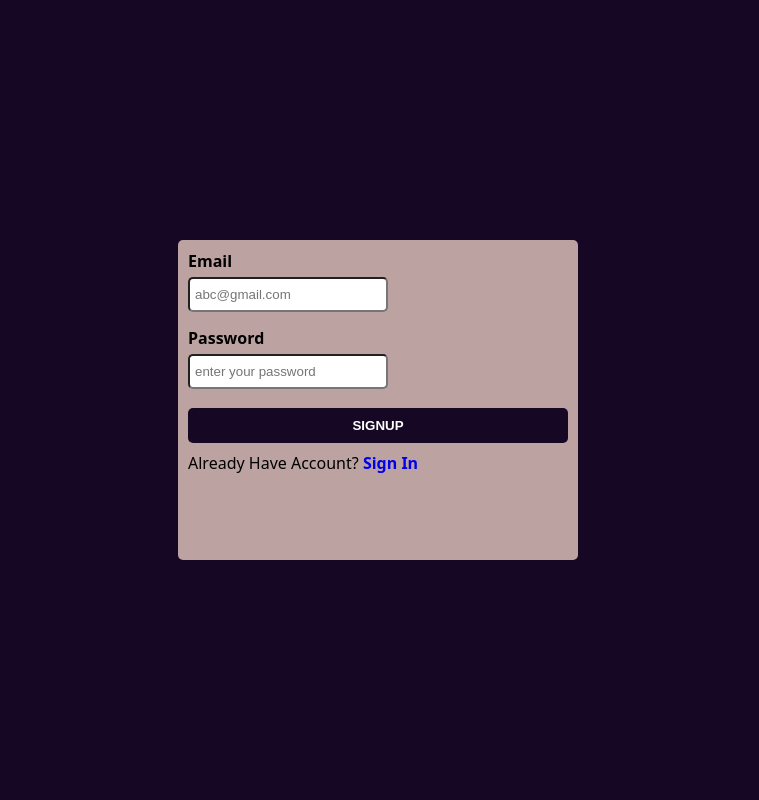
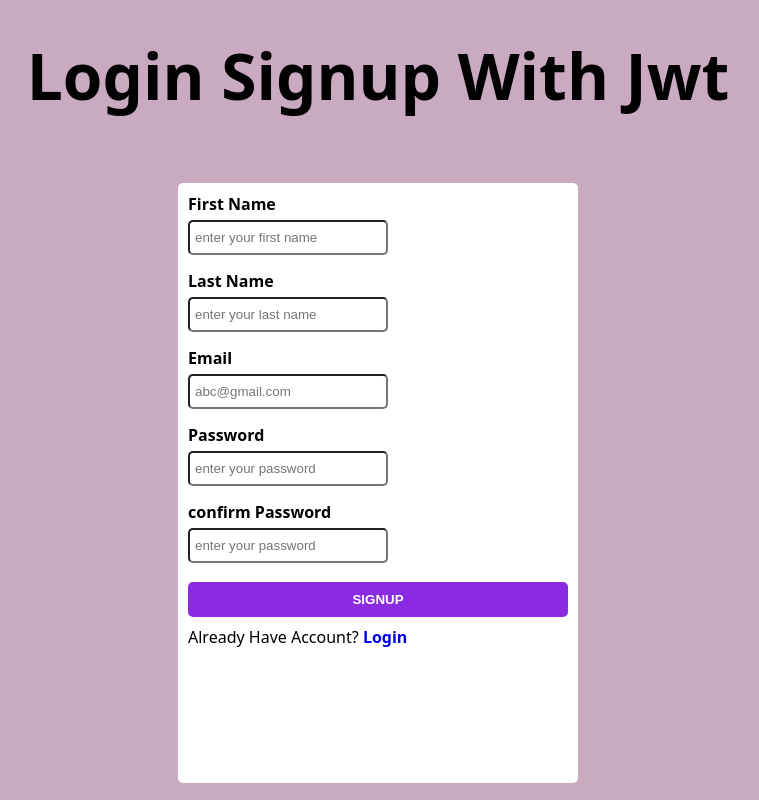
Before and after one commit to Asif101285/login-signup-jwt, a plain HTML site: page public/index.html in a window 1280 px wide. Shown: the whole page, without its empty margins (262-1021 px from the left). Drawn offline with Linux system fonts and the light colour scheme.

Commit message:
server start remaining

```diff
--- a/public/app.css
+++ b/public/app.css
@@ -1,6 +1,6 @@
 body {
     font-family: Arial, sans-serif;
-    background-color: #f2f2f2;
+    background-color: rgb(202, 170, 193);
     margin: 0;
     padding: 0;
 
--- a/public/index.html
+++ b/public/index.html
@@ -3,19 +3,34 @@
 <head>
     <meta charset="UTF-8">
     <meta name="viewport" content="width=device-width, initial-scale=1.0">
-    <title>sign up</title>
-    <link rel="stylesheet" href="style.css">
+    <title>login signup with jwt</title>
+    <link rel="stylesheet" href="signup.css">
+</head>
+<body>
+
+    <navbar class="nav">
+        <div class="">
+            <h1>login signup with jwt</h1>
+        </div>
+    </navbar>
 
 
 
 
-
-</head>
-<body>
-
     <div class="signup">
         <!--email-->
         <form class="email" id="form">
+            <label for="">First Name</label>
+            <input type="text" id="first name"
+            placeholder="enter your first name"
+            minlength="3"
+            maxlength="20">
+
+            <label for="">Last Name</label>
+            <input type="text" id="last name"
+            placeholder="enter your last name"
+            minlength="1"
+            maxlength="20">
             <label for="email">Email</label>
             <input type="email"name="email" id="email"
              placeholder="abc@gmail.com"
@@ -29,7 +44,18 @@
          name="password"
          id="password"
          placeholder="enter your password"
-        minlength="6"
+         minlength="8"
+         required>
+
+        </div>
+
+        <div class="password">
+            <label for="password">confirm Password</label>
+            <input type="password"
+            name="password"
+            id="confirmpassword"
+            placeholder="enter your password"
+            minlength="8"
             required>
 
            </div>
@@ -42,13 +68,12 @@
 
         <div class="group">
          <p>Already Have Account?</p>
-        <a href="./login.html">Sign In</a>
+         <a href="./login.html">Login</a>
        </div>
 
     </div>
 
-   <script type="module" src="app.js"></script>
-
+    <script type="module" src="signup.js"></script>
 
 </body>
 </html>
--- a/public/login.css
+++ b/public/login.css
@@ -5,17 +5,25 @@
 }
 body{
     display: flex;
-    justify-content: center;
+    flex-direction: column;
     align-items: center;
-    height: 100vh;
+    height: 70vh;
     font-family: system-ui, -apple-system, BlinkMacSystemFont, 'Segoe UI', Roboto, Oxygen, Ubuntu, Cantarell, 'Open Sans', 'Helvetica Neue', sans-serif;
-    background-color: rgb(22, 7, 36);
+    background-color: rgb(202, 170, 193);
+}
+.nav{
+    display: flex;
+    justify-content: left;
+    margin-bottom: 4rem;
+    margin-top: 2rem;
+    font-size: 2rem;
+    text-transform: capitalize;
 }
 .login {
     border-radius: 5px;
     width: 400px;
     height: 320px;
-    background-color: rgb(189, 162, 162);
+    background-color: white;
     padding: 5px 10px;
 }
 label {
--- a/public/style.css
+++ b/public/signup.css
@@ -5,17 +5,26 @@
 }
 body{
     display: flex;
-    justify-content: center;
+    flex-direction: column;
     align-items: center;
     height: 100vh;
     font-family: system-ui, -apple-system, BlinkMacSystemFont, 'Segoe UI', Roboto, Oxygen, Ubuntu, Cantarell, 'Open Sans', 'Helvetica Neue', sans-serif;
-    background-color: rgb(22, 7, 36);
+    background-color: rgb(202, 170, 193);
+}
+.nav{
+    display: flex;
+    justify-content: left;
+    margin-bottom: 4rem;
+    margin-top: 2rem;
+    font-size: 2rem;
+    text-transform: capitalize;
+
 }
 .signup {
     border-radius: 5px;
     width: 400px;
-    height: 320px;
-    background-color: rgb(189, 162, 162);
+    height: 600px;
+    background-color: white;
     padding: 5px 10px;
 }
 label {
@@ -32,7 +41,7 @@ input {
 }
 #btn{
     border: none;
-    background-color: rgb(22, 7, 36);
+    background-color: blueviolet;
     width: 100%;
     padding: 10px 8px;
     color: white;
```
Also changed, not shown: public/login.html (+11 -4 lines), server.mjs (+25 -10 lines), public/login.js (renamed from public/home.js), public/signup.js (renamed from public/app.js). Lines whose indentation alone changed are shown as unchanged.
